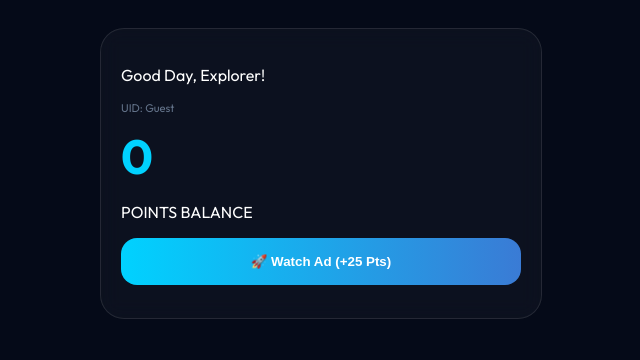
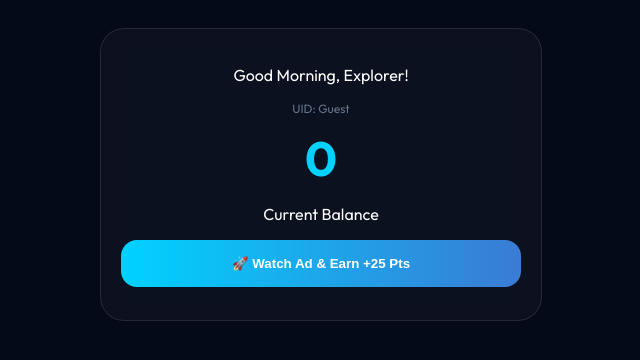
Before and after one commit to maheshkumar083014-spec/Ultimate-Media-Search-Bot, a Flask app: page /dashboard in a window 1280 px wide. Shown: the top 360 px of the page, without its empty margins (319-959 px from the left). Run offline with Flask 3, Linux system fonts and the light colour scheme; some libraries are stand-ins or nearby versions.

Commit message:
Update dashboard.html

```diff
--- a/templates/dashboard.html
+++ b/templates/dashboard.html
@@ -9,18 +9,18 @@
     <script src="https://www.gstatic.com/firebasejs/10.8.0/firebase-database-compat.js"></script>
     <style>
         body { background: #050a18; color: white; font-family: 'Outfit', sans-serif; display: flex; justify-content: center; padding: 20px; }
-        .card { width: 100%; max-width: 400px; background: rgba(255,255,255,0.03); backdrop-filter: blur(10px); border-radius: 24px; padding: 20px; border: 1px solid rgba(255,255,255,0.1); }
+        .card { width: 100%; max-width: 400px; background: rgba(255,255,255,0.03); backdrop-filter: blur(10px); border-radius: 24px; padding: 20px; border: 1px solid rgba(255,255,255,0.1); text-align: center; }
         .pts-box { font-size: 3rem; color: #00d2ff; font-weight: 700; margin: 10px 0; }
         .btn-main { width: 100%; padding: 16px; border-radius: 16px; border: none; background: linear-gradient(90deg, #00d2ff, #3a7bd5); color: white; font-weight: 600; cursor: pointer; }
     </style>
 </head>
 <body>
     <div class="card">
-        <p>Good Day, {{ user_name }}!</p>
-        <p style="font-size: 0.7rem; color: #64748b;">UID: {{ uid }}</p>
+        <p>Good Morning, {{ user_name }}!</p>
+        <p style="font-size: 0.75rem; color: #64748b;">UID: {{ uid }}</p>
         <div class="pts-box" id="pointsVal">{{ pts }}</div>
-        <p>POINTS BALANCE</p>
-        <button class="btn-main" id="adBtn" onclick="watchAd()">🚀 Watch Ad (+25 Pts)</button>
+        <p>Current Balance</p>
+        <button class="btn-main" id="adBtn" onclick="watchAd()">🚀 Watch Ad & Earn +25 Pts</button>
         <p id="timerMsg" style="font-size: 0.8rem; margin-top: 10px; color: #94a3b8;"></p>
     </div>
 
@@ -37,11 +37,12 @@
             btn.disabled = true;
             const t = setInterval(() => {
                 s--;
-                document.getElementById('timerMsg').innerText = `Claiming in ${s}s...`;
+                document.getElementById('timerMsg').innerText = `Rewards unlock in ${s}s...`;
                 if(s <= 0) {
                     clearInterval(t);
                     db.ref('users/' + userId).transaction(c => {
                         if(c) { c.pts = (c.pts || 0) + 25; }
+                        else { return { pts: 25 }; }
                         return c;
                     });
                     btn.disabled = false;
```
